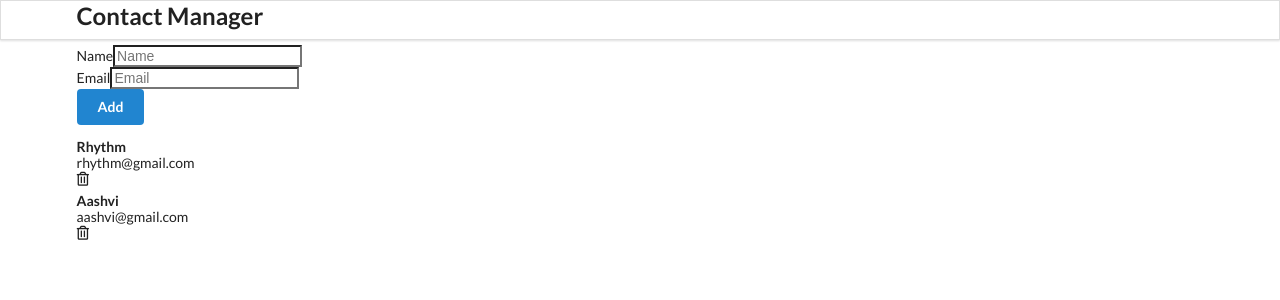
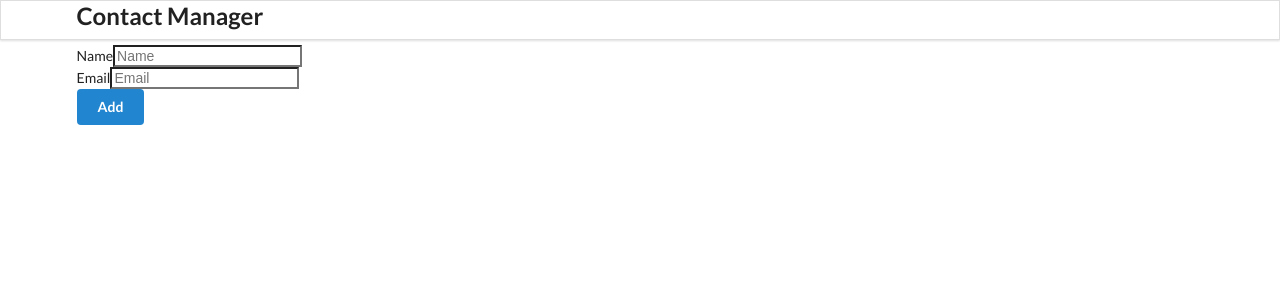
Before and after one commit to Rhythm-Jain-42/Contact-Recorder, a React (Create React App) app in the folder contact/: page / in a window 1280 px wide. Shown: the top 300 px of the page. Built offline with nearby package versions, Linux system fonts and the light colour scheme.

Commit message:
next commit

```diff
--- a/contact/src/components/AddContact.js
+++ b/contact/src/components/AddContact.js
@@ -1,6 +1,10 @@
 import React from "react";
 
 class AddContact extends React.Component{
+    state={
+        name:"",
+        email:"",
+    }
     render(){
         return(
             <div className="ui main">
--- a/contact/src/components/App.js
+++ b/contact/src/components/App.js
@@ -1,28 +1,16 @@
-import React from 'react'
+import React, {useState} from 'react'
 import './App.css';
 import Header from "./Header";
 import AddContact from "./AddContact";
 import ContactList from "./ContactList";
 
 function App() {
-
-  const contact =[
-    {
-      id:"1",
-      name:"Rhythm",
-      email:"rhythm@gmail.com"
-    },
-    {
-      id:"2",
-      name:"Aashvi",
-      email:"aashvi@gmail.com"
-    }
-  ]
+const [contacts, setContacts] = useState([]);
   return (
     <div className='ui container'>
       <Header />
       <AddContact />
-      <ContactList contacts={contact}/>
+      <ContactList contacts={contacts}/>
     </div>
   );
 }
--- a/contact/src/components/ContactCard.js
+++ b/contact/src/components/ContactCard.js
@@ -1,14 +1,21 @@
 import React from "react";
+import user from "../images/user.png";
 
-const CardContact =() => {
-   return(<div className="item">
-   <div className="content">
-       <div className="header">{contact.name}</div>
-       <div>{contact.email}</div>
-   </div>
-   <i className="trash alternate outline icon"></i>
-</div>
-);
+const ContactCard = (props) => {
+  const { id, name, email } = props.contact;
+  return (
+    <div className="item">
+    <img className="ui avatar image" src={user} alt="user"/>
+      <div className="content">
+        <div className="header">{name}</div>
+        <div>{email}</div>
+      </div>
+      <i
+        className="trash alternate outline icon"
+        style={{ color: "red", marginTop: "7px" }}
+      ></i>
+    </div>
+  );
 };
 
 export default ContactCard;
--- a/contact/src/components/ContactList.js
+++ b/contact/src/components/ContactList.js
@@ -1,16 +1,11 @@
 import React from "react";
+import ContactCard from "./ContactCard";
 
 const ContactList =(props) =>{
     console.log(props);
 const renderContactList=props.contacts.map((contact) => {
 return(
-    <div className="item">
-        <div className="content">
-            <div className="header">{contact.name}</div>
-            <div>{contact.email}</div>
-        </div>
-        <i className="trash alternate outline icon"></i>
-    </div>
+    <ContactCard contact={contact}></ContactCard>
 );
 });
 
```
Also changed, not shown: contact/src/images/user.png (added).
